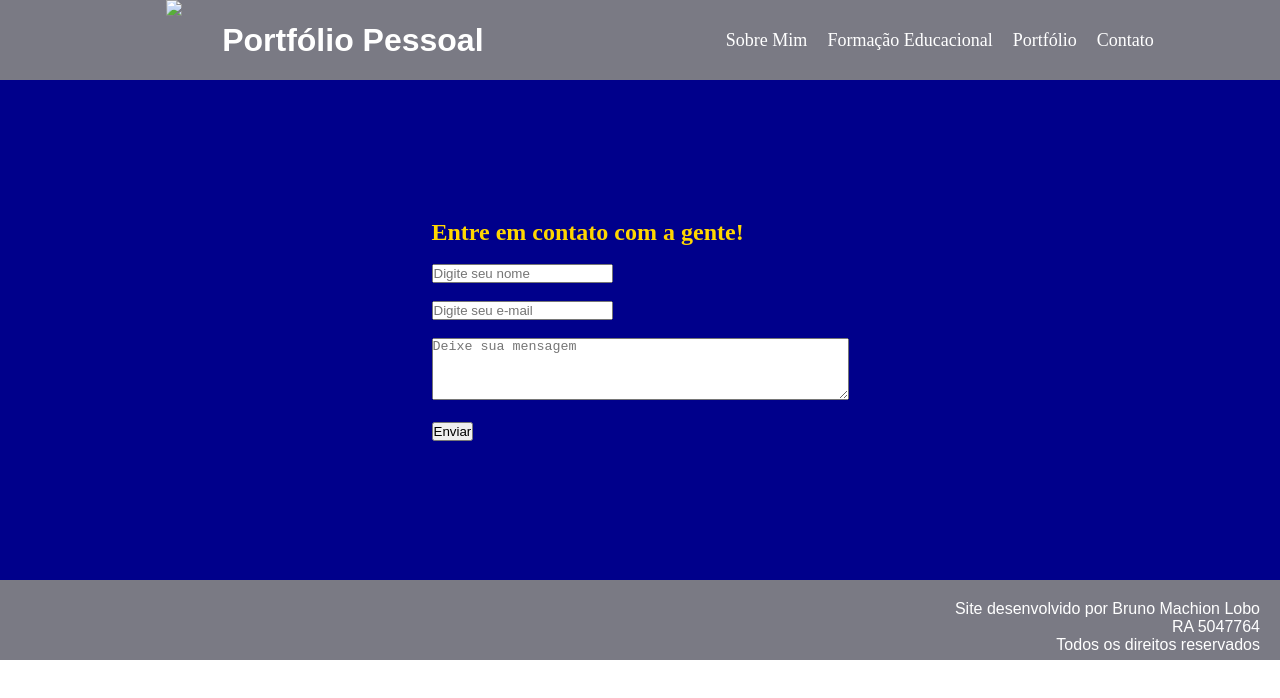
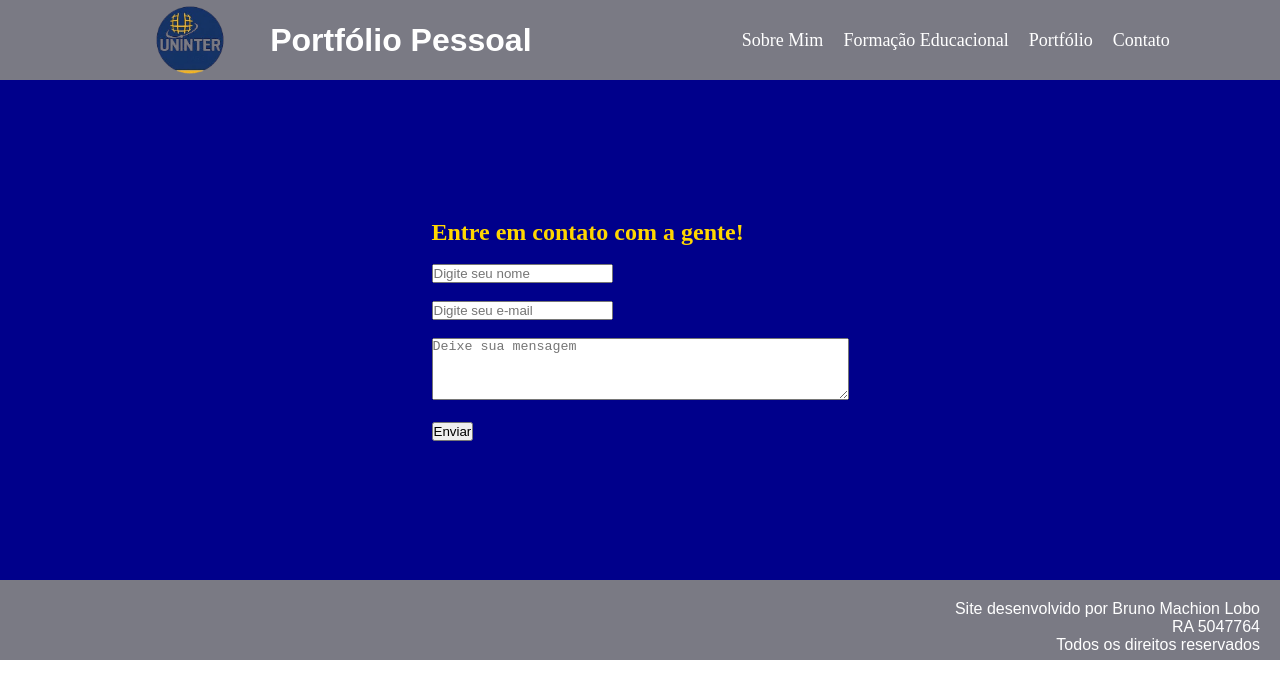
Before and after one commit to bnomachion/portfolio, a plain HTML site: page formulario.html in a window 1280 px wide. Drawn offline with Linux system fonts and the light colour scheme; the site is published under a folder, as on GitHub Pages, so addresses that start at the root find nothing.

Commit message:
Update formulario.html

```diff
--- a/formulario.html
+++ b/formulario.html
@@ -10,7 +10,7 @@
     <header>
         <div class="wrap">
             <div class="logo">
-                <img src="/Imagens/logopequeno-removebg-preview.png">
+                <img src="Imagens/logopequeno-removebg-preview.png">
             </div>
             <div class="title">
                 <h1>Portfólio Pessoal</h1>
```
